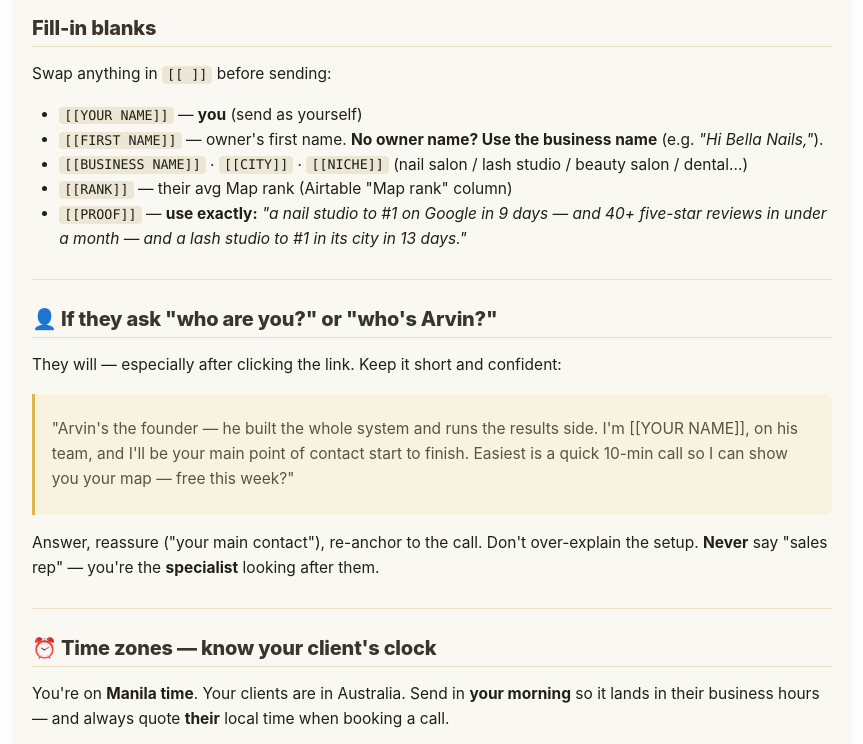
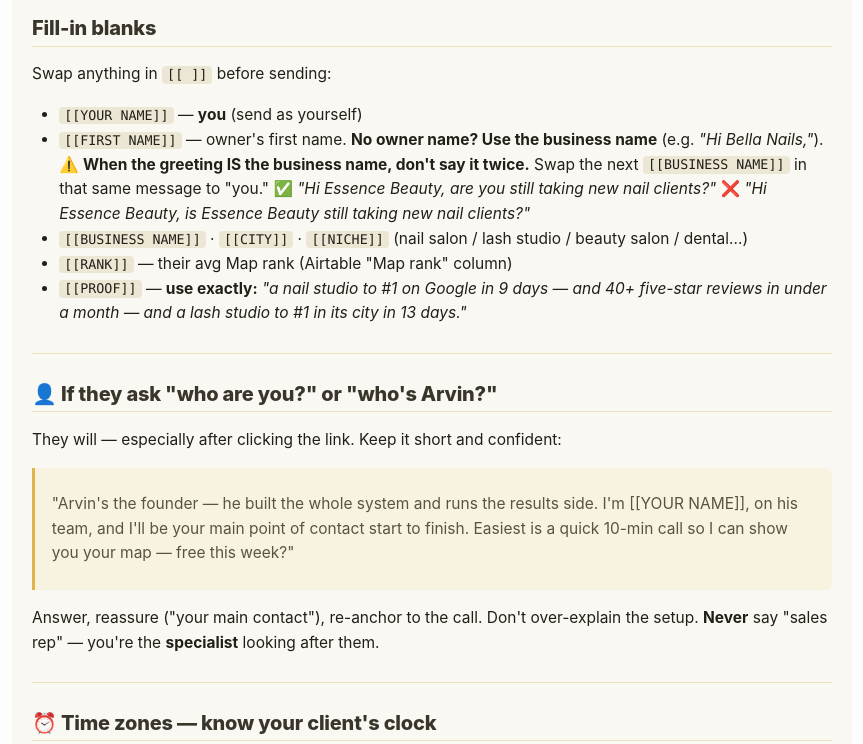
Before and after one commit to acmondano/gbp-outreach-hub, a plain HTML site: page docs/MEMBER_MESSAGE_TEMPLATES.html in a window 1280 px wide. Shown: the part 1280-2024 px from the top of the page, without its empty margins (208-1071 px from the left). Drawn offline with Linux system fonts and the light colour scheme.

Commit message:
Member templates: warm [[YOUR NAME]] here intro on WhatsApp opener + no-double-business-name rule
- WhatsApp Msg 1: prepend '[[YOUR NAME]] here' before the question hook
- Fill-in-blanks: when the greeting is the business name, swap the next [[BUSINESS NAME]] to 'you' (don't say the name twice)

Co-Authored-By: Claude Opus 4.8 <noreply@anthropic.com>

```diff
--- a/docs/MEMBER_MESSAGE_TEMPLATES.html
+++ b/docs/MEMBER_MESSAGE_TEMPLATES.html
@@ -274,8 +274,12 @@ days."</p>
 <li><code>[[YOUR NAME]]</code> — <strong>you</strong> (send as
 yourself)</li>
 <li><code>[[FIRST NAME]]</code> — owner's first name. <strong>No owner
-name? Use the business name</strong> (e.g. <em>"Hi Bella
-Nails,"</em>).</li>
+name? Use the business name</strong> (e.g. <em>"Hi Bella Nails,"</em>).
+⚠️ <strong>When the greeting IS the business name, don't say it
+twice.</strong> Swap the next <code>[[BUSINESS NAME]]</code> in that
+same message to "you." ✅ <em>"Hi Essence Beauty, are you still taking
+new nail clients?"</em> ❌ <em>"Hi Essence Beauty, is Essence Beauty
+still taking new nail clients?"</em></li>
 <li><code>[[BUSINESS NAME]]</code> · <code>[[CITY]]</code> ·
 <code>[[NICHE]]</code> (nail salon / lash studio / beauty salon /
 dental…)</li>
@@ -419,7 +423,7 @@ Not interested? Just reply &quot;no thanks&quot; and I won&#39;t email you again
 <h2 id="2--whatsapp-speech_balloon-short-mobile-first--stop-at-">2 ·
 WHATSAPP 💬 (short, mobile-first — stop at "?")</h2>
 <h3 id="message-1--opener">Message 1 — opener</h3>
-<pre><code>Hi [[FIRST NAME]] — is [[BUSINESS NAME]] still taking new [[NICHE]] clients? You&#39;re around #[[RANK]] on Google Maps in [[CITY]], while a couple of spots nearby are taking &quot;near me&quot; calls that should be yours. We just got [[PROOF]] Open to it?</code></pre>
+<pre><code>Hi [[FIRST NAME]], [[YOUR NAME]] here — is [[BUSINESS NAME]] still taking new [[NICHE]] clients? You&#39;re around #[[RANK]] on Google Maps in [[CITY]], while a couple of spots nearby are taking &quot;near me&quot; calls that should be yours. We just got [[PROOF]] Open to it?</code></pre>
 <h3 id="message-2---when-they-reply-hows-it-work">Message 2 — ▶ WHEN
 THEY REPLY ("how's it work?")</h3>
 <pre><code>You get found first on Google Maps, &quot;near me&quot; turns into bookings, and it&#39;s fully managed — you don&#39;t touch a thing. Easiest is a 10-min call so I can show you your map — free this week?</code></pre>
```
